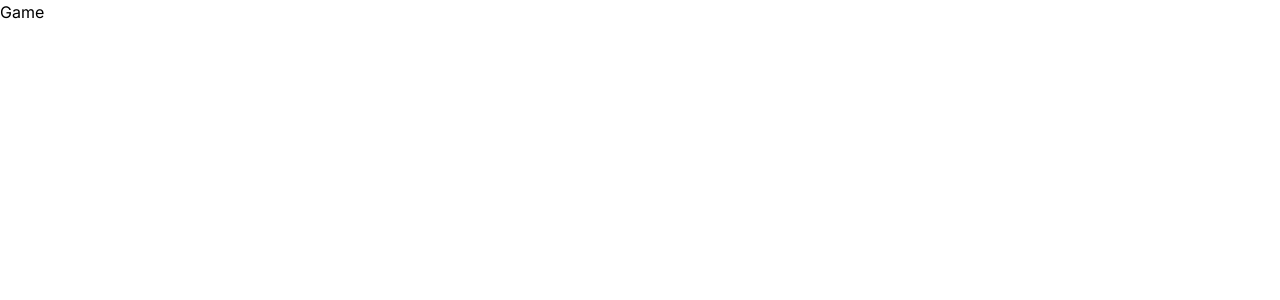
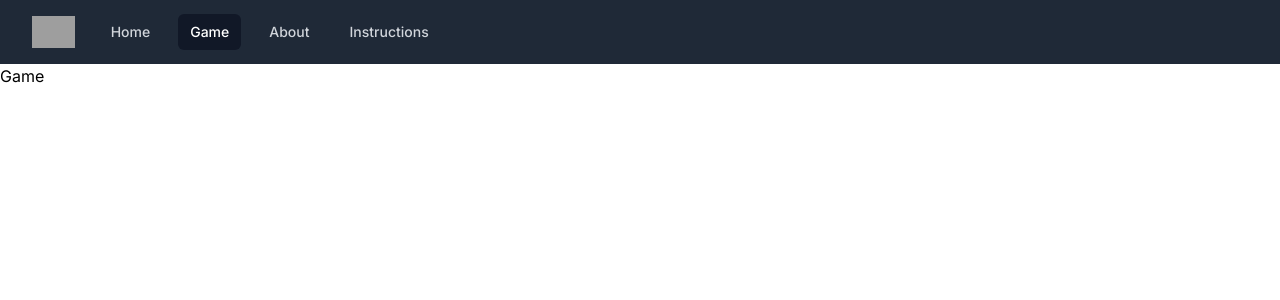
Before and after one commit to ViktorsLV/concentration, a Next.js app: page /game in a window 1280 px wide. Shown: the top 300 px of the page. Built offline with nearby package versions, Linux system fonts and the light colour scheme; grey boxes are pictures that could not be loaded.

Commit message:
Navigation setup

```diff
--- a/package.json
+++ b/package.json
@@ -9,6 +9,8 @@
     "lint": "next lint"
   },
   "dependencies": {
+    "@headlessui/react": "^1.7.15",
+    "@heroicons/react": "^2.0.18",
     "autoprefixer": "10.4.14",
     "eslint": "8.45.0",
     "eslint-config-next": "13.4.11",
--- /dev/null
+++ b/src/app/components/Navbar.jsx
@@ -0,0 +1,79 @@
+'use client';
+
+import { Disclosure } from '@headlessui/react';
+import { Bars3Icon, XMarkIcon } from '@heroicons/react/24/outline';
+import Link from 'next/link';
+import { usePathname } from 'next/navigation';
+
+const pages = [
+  { name: 'Home', href: '/' },
+  { name: 'Game', href: '/game' },
+  { name: 'About', href: '/about' },
+  { name: 'Instructions', href: '/instructions' }
+];
+
+const activeLink = 'bg-gray-900 text-white w-fit';
+
+const Navbar = () => {
+  const pathname = usePathname();
+
+  return (
+    <Disclosure as="nav" className="bg-gray-800">
+      {({ open }) => (
+        <>
+          <div className="px-2 mx-auto max-w-7xl sm:px-6 lg:px-8">
+            <div className="relative flex items-center justify-between h-16">
+              <div className="flex items-center justify-center flex-1 sm:items-stretch sm:justify-start">
+                <div className="flex items-center flex-shrink-0">
+                  <img className="w-auto h-8" src="https://tailwindui.com/img/logos/mark.svg?color=indigo&shade=500" alt="Logo" />
+                </div>
+                <div className="hidden sm:ml-6 sm:block">
+                  <div className="flex space-x-4">
+                    {pages.map((page) => {
+                      const isActive = pathname === page.href;
+                      return (
+                        <Link
+                          key={page.name}
+                          href={page.href}
+                          className={`${isActive ? activeLink : 'text-gray-300 hover:bg-gray-700 hover:text-white'} rounded-md px-3 py-2 text-sm font-medium`}
+                          aria-current={isActive ? 'page' : undefined}>
+                          {page.name}
+                        </Link>
+                      );
+                    })}
+                  </div>
+                </div>
+              </div>
+              <div className="absolute inset-y-0 right-0 flex items-center sm:hidden">
+                {/* Mobile menu button*/}
+                <Disclosure.Button className="inline-flex items-center justify-center p-2 text-gray-400 rounded-md hover:bg-gray-700 hover:text-white focus:outline-none focus:ring-2 focus:ring-inset focus:ring-white">
+                  <span className="sr-only">Open main menu</span>
+                  {open ? <XMarkIcon className="block w-6 h-6" aria-hidden="true" /> : <Bars3Icon className="block w-6 h-6" aria-hidden="true" />}
+                </Disclosure.Button>
+              </div>
+            </div>
+          </div>
+
+          <Disclosure.Panel className="sm:hidden">
+            <div className="flex flex-col items-end justify-end px-2 pt-2 pb-3 space-y-1">
+              {pages.map((page) => {
+                const isActive = pathname === page.href;
+                return (
+                  <Link
+                    key={page.name}
+                    href={page.href}
+                    className={`${isActive ? activeLink : 'text-gray-300 hover:bg-gray-700 hover:text-white'} rounded-md px-3 py-2 text-sm font-medium`}
+                    aria-current={isActive ? 'page' : undefined}>
+                    {page.name}
+                  </Link>
+                );
+              })}
+            </div>
+          </Disclosure.Panel>
+        </>
+      )}
+    </Disclosure>
+  );
+};
+
+export default Navbar;
--- a/src/app/layout.js
+++ b/src/app/layout.js
@@ -1,17 +1,22 @@
-import './globals.css'
-import { Inter } from 'next/font/google'
+import './globals.css';
+import { Inter } from 'next/font/google';
 
-const inter = Inter({ subsets: ['latin'] })
+import Navbar from './components/Navbar';
+
+const inter = Inter({ subsets: ['latin'] });
 
 export const metadata = {
-  title: 'Create Next App',
-  description: 'Generated by create next app',
-}
+  title: 'Concentration - The Game',
+  description: 'Made to play'
+};
 
 export default function RootLayout({ children }) {
   return (
     <html lang="en">
-      <body className={inter.className}>{children}</body>
+      <body className={inter.className}>
+        <Navbar />
+        {children}
+      </body>
     </html>
-  )
+  );
 }
--- a/src/app/page.js
+++ b/src/app/page.js
@@ -1,113 +1,9 @@
-import Image from 'next/image'
-
 export default function Home() {
   return (
-    <main className="flex min-h-screen flex-col items-center justify-between p-24">
-      <div className="z-10 w-full max-w-5xl items-center justify-between font-mono text-sm lg:flex">
-        <p className="fixed left-0 top-0 flex w-full justify-center border-b border-gray-300 bg-gradient-to-b from-zinc-200 pb-6 pt-8 backdrop-blur-2xl dark:border-neutral-800 dark:bg-zinc-800/30 dark:from-inherit lg:static lg:w-auto  lg:rounded-xl lg:border lg:bg-gray-200 lg:p-4 lg:dark:bg-zinc-800/30">
-          Get started by editing&nbsp;
-          <code className="font-mono font-bold">src/app/page.js</code>
-        </p>
-        <div className="fixed bottom-0 left-0 flex h-48 w-full items-end justify-center bg-gradient-to-t from-white via-white dark:from-black dark:via-black lg:static lg:h-auto lg:w-auto lg:bg-none">
-          <a
-            className="pointer-events-none flex place-items-center gap-2 p-8 lg:pointer-events-auto lg:p-0"
-            href="https://vercel.com?utm_source=create-next-app&utm_medium=appdir-template&utm_campaign=create-next-app"
-            target="_blank"
-            rel="noopener noreferrer"
-          >
-            By{' '}
-            <Image
-              src="/vercel.svg"
-              alt="Vercel Logo"
-              className="dark:invert"
-              width={100}
-              height={24}
-              priority
-            />
-          </a>
-        </div>
-      </div>
-
-      <div className="relative flex place-items-center before:absolute before:h-[300px] before:w-[480px] before:-translate-x-1/2 before:rounded-full before:bg-gradient-radial before:from-white before:to-transparent before:blur-2xl before:content-[''] after:absolute after:-z-20 after:h-[180px] after:w-[240px] after:translate-x-1/3 after:bg-gradient-conic after:from-sky-200 after:via-blue-200 after:blur-2xl after:content-[''] before:dark:bg-gradient-to-br before:dark:from-transparent before:dark:to-blue-700 before:dark:opacity-10 after:dark:from-sky-900 after:dark:via-[#0141ff] after:dark:opacity-40 before:lg:h-[360px] z-[-1]">
-        <Image
-          className="relative dark:drop-shadow-[0_0_0.3rem_#ffffff70] dark:invert"
-          src="/next.svg"
-          alt="Next.js Logo"
-          width={180}
-          height={37}
-          priority
-        />
-      </div>
-
-      <div className="mb-32 grid text-center lg:mb-0 lg:grid-cols-4 lg:text-left">
-        <a
-          href="https://nextjs.org/docs?utm_source=create-next-app&utm_medium=appdir-template&utm_campaign=create-next-app"
-          className="group rounded-lg border border-transparent px-5 py-4 transition-colors hover:border-gray-300 hover:bg-gray-100 hover:dark:border-neutral-700 hover:dark:bg-neutral-800/30"
-          target="_blank"
-          rel="noopener noreferrer"
-        >
-          <h2 className={`mb-3 text-2xl font-semibold`}>
-            Docs{' '}
-            <span className="inline-block transition-transform group-hover:translate-x-1 motion-reduce:transform-none">
-              -&gt;
-            </span>
-          </h2>
-          <p className={`m-0 max-w-[30ch] text-sm opacity-50`}>
-            Find in-depth information about Next.js features and API.
-          </p>
-        </a>
-
-        <a
-          href="https://nextjs.org/learn?utm_source=create-next-app&utm_medium=appdir-template-tw&utm_campaign=create-next-app"
-          className="group rounded-lg border border-transparent px-5 py-4 transition-colors hover:border-gray-300 hover:bg-gray-100 hover:dark:border-neutral-700 hover:dark:bg-neutral-800 hover:dark:bg-opacity-30"
-          target="_blank"
-          rel="noopener noreferrer"
-        >
-          <h2 className={`mb-3 text-2xl font-semibold`}>
-            Learn{' '}
-            <span className="inline-block transition-transform group-hover:translate-x-1 motion-reduce:transform-none">
-              -&gt;
-            </span>
-          </h2>
-          <p className={`m-0 max-w-[30ch] text-sm opacity-50`}>
-            Learn about Next.js in an interactive course with&nbsp;quizzes!
-          </p>
-        </a>
-
-        <a
-          href="https://vercel.com/templates?framework=next.js&utm_source=create-next-app&utm_medium=appdir-template&utm_campaign=create-next-app"
-          className="group rounded-lg border border-transparent px-5 py-4 transition-colors hover:border-gray-300 hover:bg-gray-100 hover:dark:border-neutral-700 hover:dark:bg-neutral-800/30"
-          target="_blank"
-          rel="noopener noreferrer"
-        >
-          <h2 className={`mb-3 text-2xl font-semibold`}>
-            Templates{' '}
-            <span className="inline-block transition-transform group-hover:translate-x-1 motion-reduce:transform-none">
-              -&gt;
-            </span>
-          </h2>
-          <p className={`m-0 max-w-[30ch] text-sm opacity-50`}>
-            Explore the Next.js 13 playground.
-          </p>
-        </a>
-
-        <a
-          href="https://vercel.com/new?utm_source=create-next-app&utm_medium=appdir-template&utm_campaign=create-next-app"
-          className="group rounded-lg border border-transparent px-5 py-4 transition-colors hover:border-gray-300 hover:bg-gray-100 hover:dark:border-neutral-700 hover:dark:bg-neutral-800/30"
-          target="_blank"
-          rel="noopener noreferrer"
-        >
-          <h2 className={`mb-3 text-2xl font-semibold`}>
-            Deploy{' '}
-            <span className="inline-block transition-transform group-hover:translate-x-1 motion-reduce:transform-none">
-              -&gt;
-            </span>
-          </h2>
-          <p className={`m-0 max-w-[30ch] text-sm opacity-50`}>
-            Instantly deploy your Next.js site to a shareable URL with Vercel.
-          </p>
-        </a>
+    <main className="flex flex-col items-center justify-between min-h-screen p-24">
+      <div className="flex flex-col items-center justify-center flex-1 w-full px-20 text-center">
+        <h1 className="text-6xl font-bold">Home</h1>
       </div>
     </main>
-  )
+  );
 }
```
Also changed, not shown: 1 other file (tests, documents, lock files or other folders).
